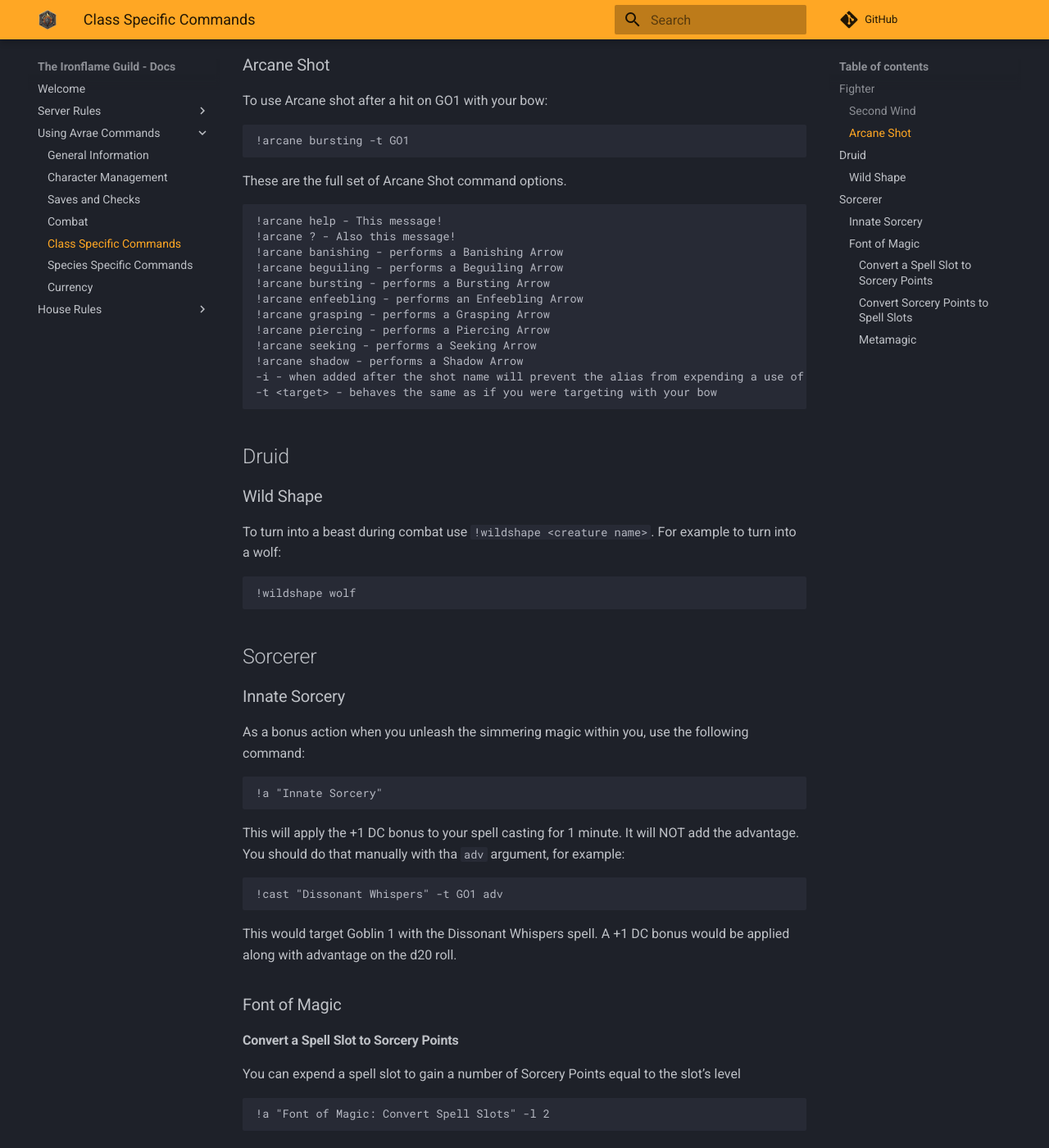
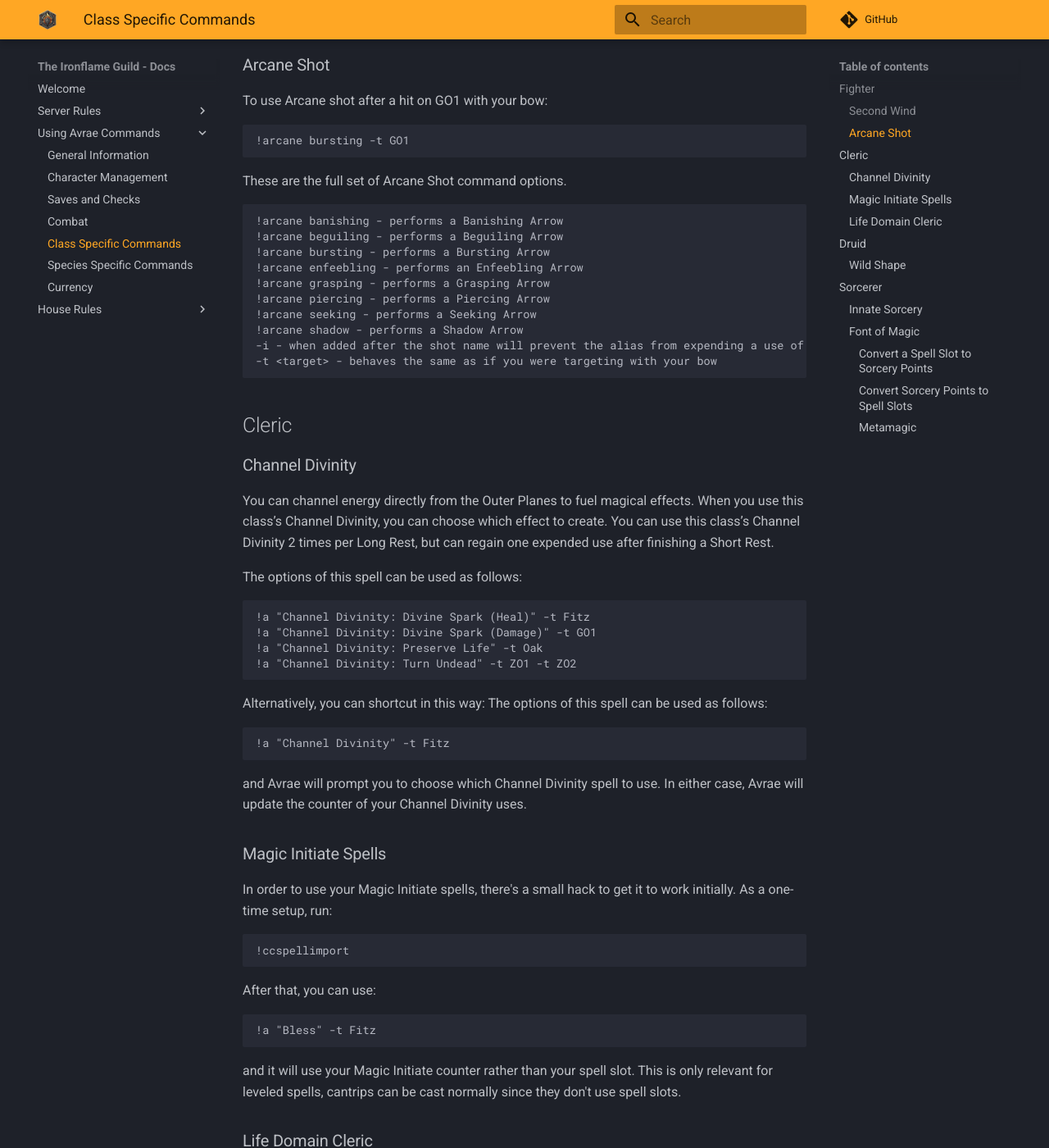
Before and after one commit to adamhstewart/doip-docs, an MkDocs documentation site: the page built from docs/class-commands.md, in a window 1280 px wide and 1400 px high, scrolled down 326 px. Shown: the whole window at 82% size. Built offline with MkDocs 1.6.1 and Material for MkDocs 9.7.7, drawn with Linux system fonts in a browser that asks for light colours; comment, search, counter and statistics services are not loaded; some of the changed text lies outside the part shown.

Commit message:
Add Divinity McCleric commands.

````diff
--- a/docs/class-commands.md
+++ b/docs/class-commands.md
@@ -14,8 +14,6 @@ To use Arcane shot after a hit on GO1 with your bow:
 
 These are the full set of Arcane Shot command options.
 ```powershell
-!arcane help - This message!
-!arcane ? - Also this message!
 !arcane banishing - performs a Banishing Arrow
 !arcane beguiling - performs a Beguiling Arrow
 !arcane bursting - performs a Bursting Arrow
@@ -27,6 +25,49 @@ These are the full set of Arcane Shot command options.
 -i - when added after the shot name will prevent the alias from expending a use of your Arcane Shot
 -t <target> - behaves the same as if you were targeting with your bow
 ```
+
+## Cleric
+### Channel Divinity
+You can channel energy directly from the Outer Planes to fuel magical effects. When you use this class’s Channel Divinity, you can choose which effect to create. You can use this class’s Channel Divinity 2 times per Long Rest, but can regain one expended use after finishing a Short Rest.
+
+The options of this spell can be used as follows:
+```sh
+!a "Channel Divinity: Divine Spark (Heal)" -t Fitz
+!a "Channel Divinity: Divine Spark (Damage)" -t GO1
+!a "Channel Divinity: Preserve Life" -t Oak
+!a "Channel Divinity: Turn Undead" -t ZO1 -t ZO2
+```
+
+Alternatively, you can shortcut in this way:
+The options of this spell can be used as follows:
+```sh
+!a "Channel Divinity" -t Fitz
+```
+
+and Avrae will prompt you to choose which Channel Divinity spell to use. In either case, Avrae will update the counter of your Channel Divinity uses.
+
+
+### Magic Initiate Spells
+In order to use your Magic Initiate spells, there's a small hack to get it to work initially. As a one-time setup, run:
+```sh
+!ccspellimport
+```
+
+After that, you can use:
+```sh
+!a "Bless" -t Fitz
+```
+
+and it will use your Magic Initiate counter rather than your spell slot. This is only relevant for leveled spells, cantrips can be cast normally since they don't use spell slots.
+
+### Life Domain Cleric
+When a spell you cast with a spell slot restores HP to a creature, that creature regains an additional 2 + the spell slot’s level. To utilize this trait, use teh following:
+
+```sh
+!lifecast "Cure Wounds" -l 2 -t Cailen
+```
+
+This will provide the appropriate bonus to your spell according to the level cast (in this case, level 2).
 
 ## Druid
 
````
Also changed, not shown: docs/species-commands.md (+16 -0 lines).
